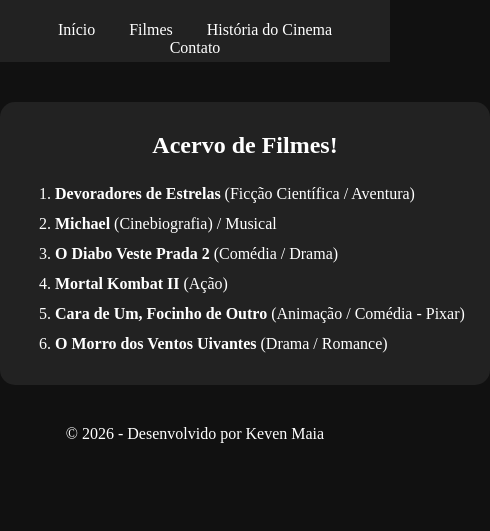
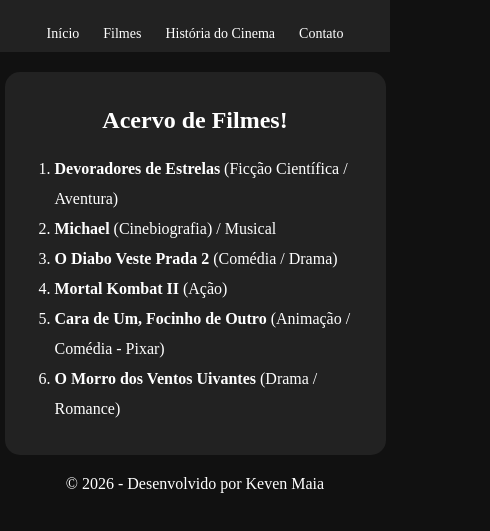
Before and after one commit to kevenmaia/CineDev, a plain HTML site: page filmes.html in a window 390 px wide. Shown: the part 101-632 px from the top of the page, 490 px wide, since content can reach past the window. Drawn offline with Linux system fonts and the light colour scheme.

Commit message:
feature atualização

```diff
--- a/filmes.html
+++ b/filmes.html
@@ -20,7 +20,9 @@
        nav a{
         color: white;
         text-decoration: none;
-        margin: 15px;
+        display: inline-block;
+        margin: 5px 10px;
+        font-size: 14px;;
        }
 
        nav a:hover{
@@ -30,17 +32,14 @@
 
        article{
         text-align: center;
-        width: 450px;
+        max-width: 450px; /* Mudamos de 'width' para 'max-width' (largura máxima) */
+        width: 100%;       /* Permite que ele encolha se a tela for menor que 450px */
         background-color: #222;
         border-radius: 15px;
         margin: 40px auto;
         padding: 10px 20px;
        }
 
-       article img{
-        width: 400px;
-
-       }
 
        article ol{
         padding-left: 35px;
@@ -58,6 +57,28 @@
         color: red;
        }
 
+    @media (max-width: 650px) {
+
+    /* O card deixa de ter tamanho fixo e passa a ocupar 90% da tela do celular */
+    article {
+        width: 90%;
+        margin: 20px auto;
+        padding: 15px;
+    }
+
+    /* Garante que nenhuma imagem fique maior que o card e quebre a tela */
+    article img {
+        width: 100%;
+        height: auto; /* Deixa a altura proporcional para não achatar */
+    }
+
+    /* Ajusta os links do menu para não ficarem espremidos ou colados */
+    nav a {
+        display: inline-block;
+        margin: 5px 10px;
+        font-size: 14px; /* Diminui um pouquinho a letra se precisar */
+    }
+}
        /*.btn-trailer{
         background-color: rgb(194, 13, 13);
         color: white;
```
Also changed, not shown: index.html (+6 -4 lines).
